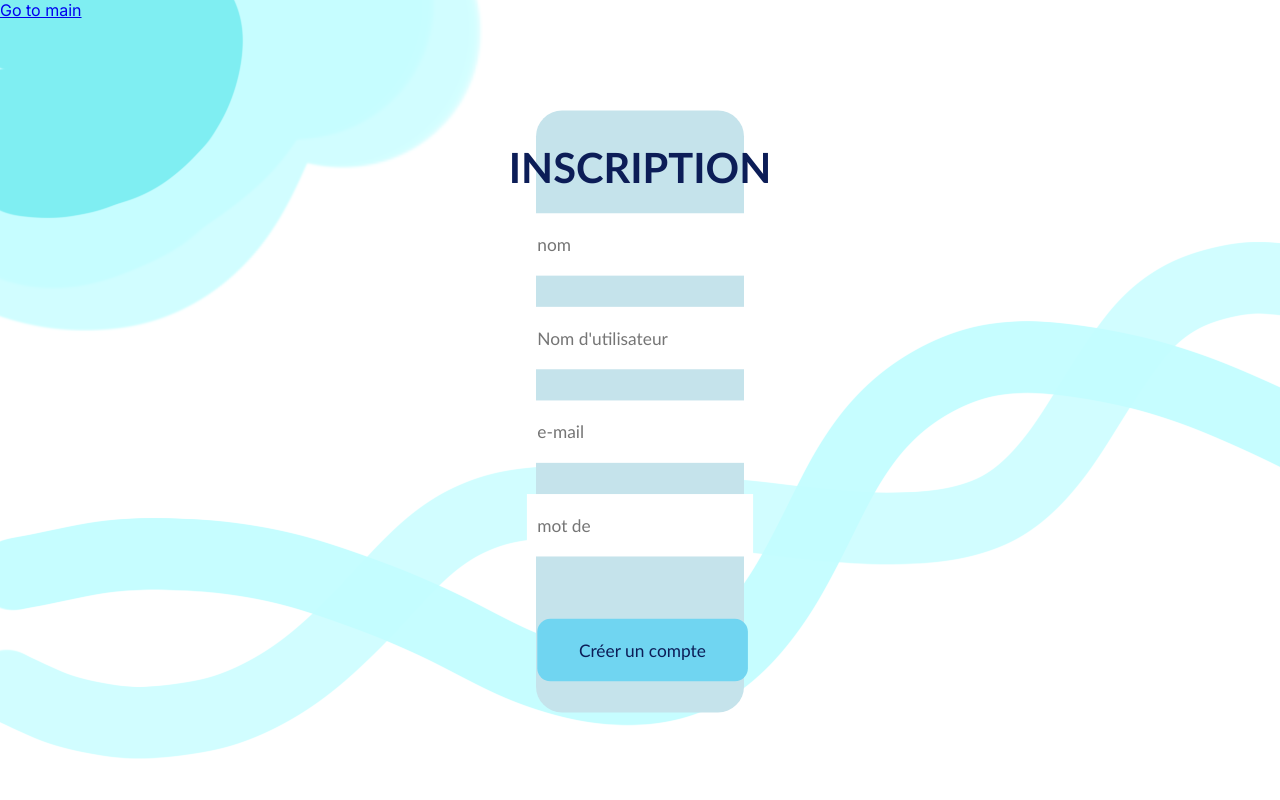
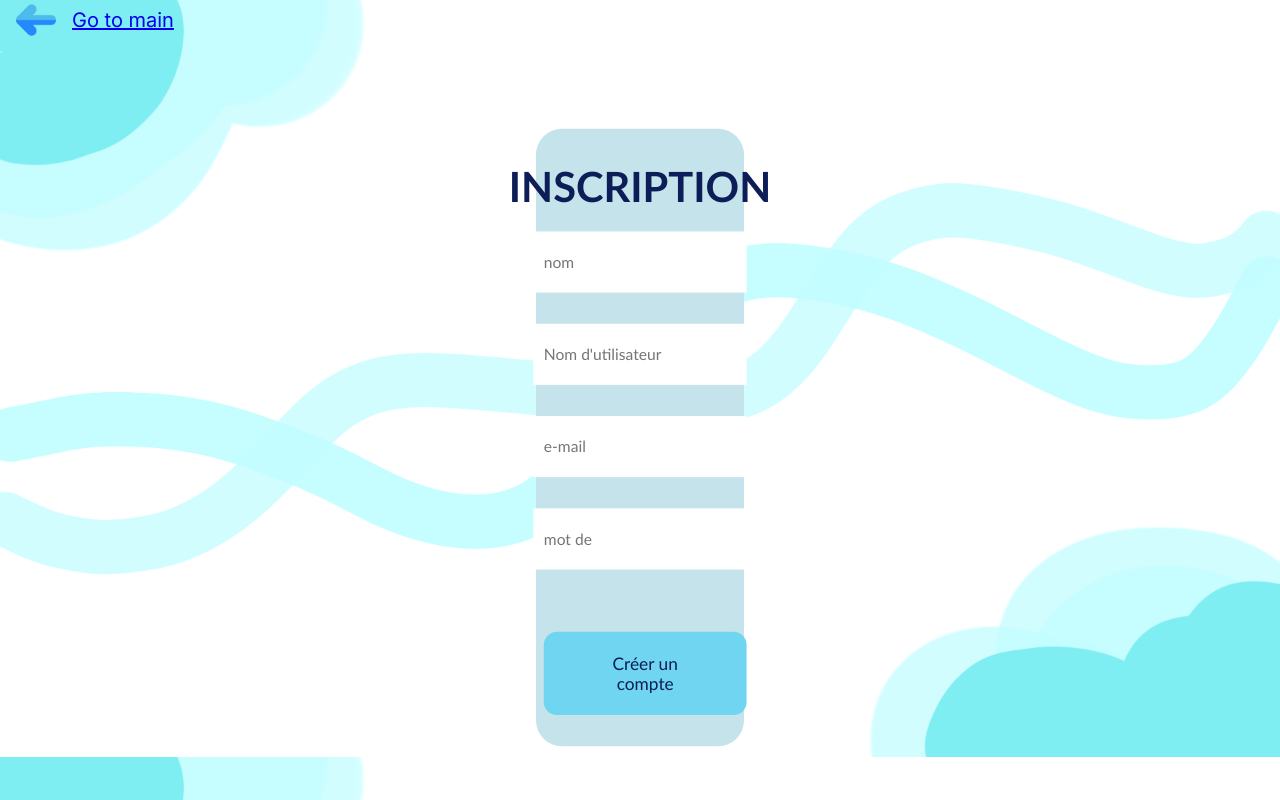
Before and after one commit to OUTER-DEV/KOTIKOKA-UI, a Next.js app in the folder kotikota-ui/: page /register in a window 1280 px wide. Built offline with nearby package versions, Linux system fonts and the light colour scheme; no server answers.

Commit message:
update sign in

```diff
--- a/kotikota-ui/src/app/(pages)/login/page.css
+++ b/kotikota-ui/src/app/(pages)/login/page.css
@@ -24,6 +24,10 @@ h1 {
     margin-bottom: 6vh;
     margin-top: 6vh;
 
+}
+
+nav img{
+    height: 50px;
 }
 
 .username label {
--- a/kotikota-ui/src/app/(pages)/register/page.js
+++ b/kotikota-ui/src/app/(pages)/register/page.js
@@ -26,7 +26,8 @@ const Register = () => {
       <>
       <body>
       <nav>
-          <Link href="/">Go to main</Link>
+          <img src="/images/retour.png" alt="retour"/>
+          <Link href="/"><p>Go to main</p></Link>
         </nav>
 
         <div className="container">
@@ -42,7 +43,10 @@ const Register = () => {
             <br />
             <input type="password" placeholder="mot de" name="password" />
             <br />
+
               <button type="submit">Créer un compte</button>
+
+
           </form>
           </div>
       </body>
--- a/kotikota-ui/src/app/(pages)/register/signIn.css
+++ b/kotikota-ui/src/app/(pages)/register/signIn.css
@@ -5,6 +5,24 @@
 
 body{
     background-image: url(/images/backgroundLogin.png);
+    background-size: cover;
+}
+
+nav img{
+    height:40px;
+    width: 40px;
+    margin-right: 2vh;
+}
+nav p{
+    font-size: 20px;
+
+}
+nav{
+    display: flex;
+    flex-direction: row;
+    align-items: center;
+    margin-left: 2vh;
+
 }
 .container{
     background-color: rgb(197, 227, 235);
@@ -28,6 +46,7 @@ input{
     margin-bottom: 1vh;
     margin-top: 2vh;
     font-family: 'Trebuchet MS', 'Lucida Sans Unicode', 'Lucida Grande', 'Lucida Sans', Arial, sans-serif;
+    font-size: 12px;
 
 
 }
```
Also changed, not shown: kotikota-ui/public/images/retour.png (added).
